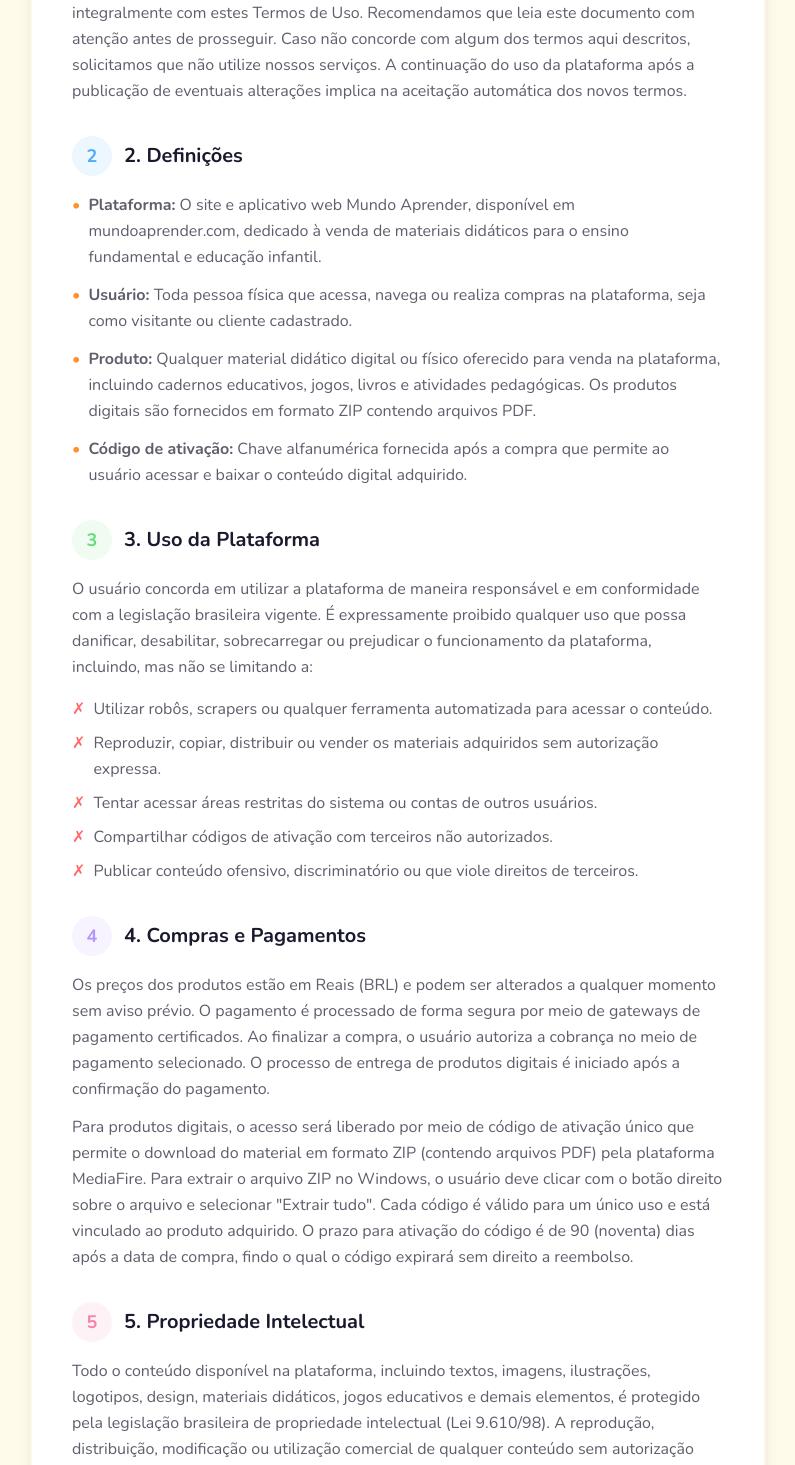
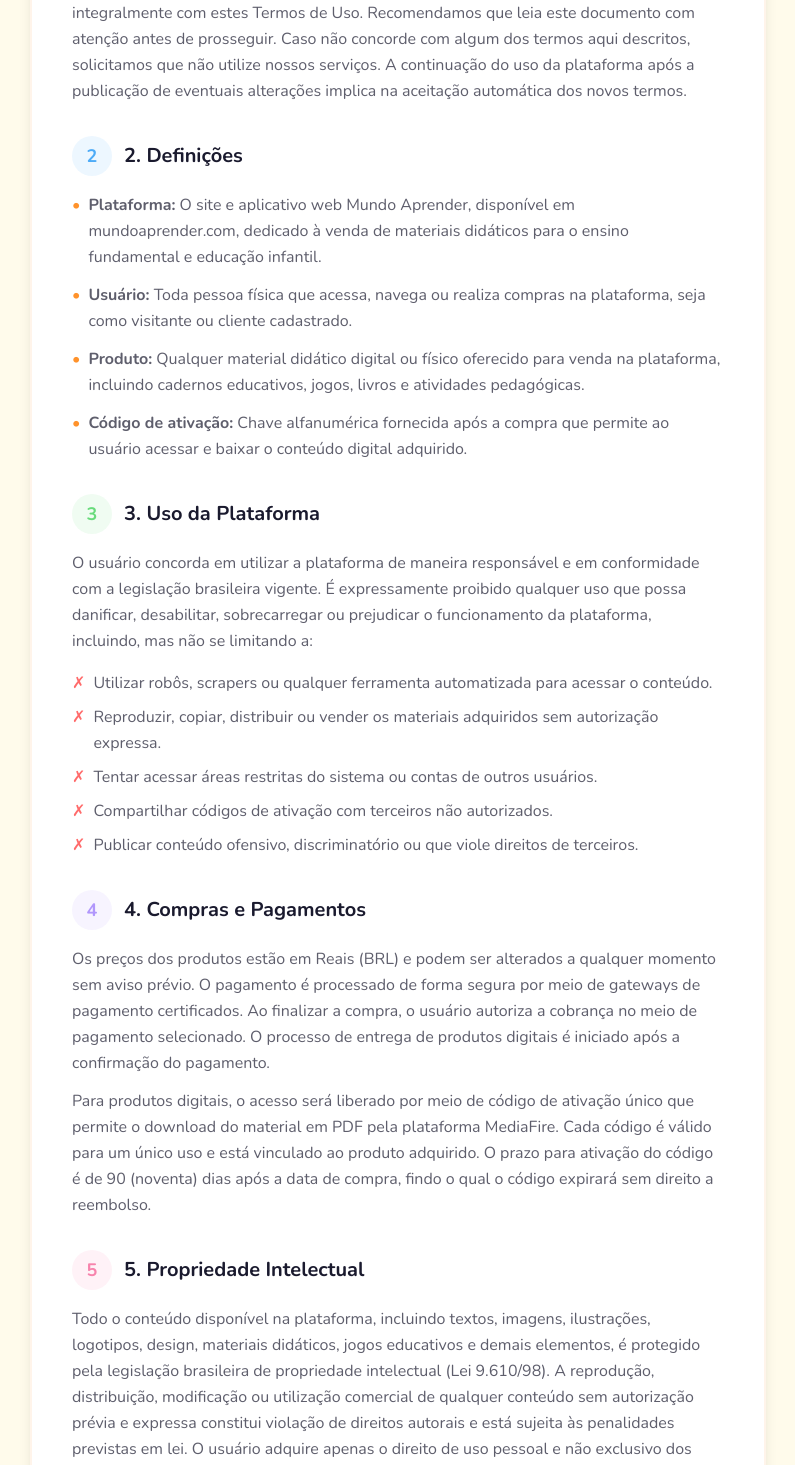
Before and after one commit to MicaelSanPedro/mundo-aprender, a Next.js app: page /termos-de-uso in a window 1280 px wide. Shown: the part 464-1929 px from the top of the page, without its empty margins (242-1037 px from the left). Built offline with nearby package versions, Linux system fonts and the light colour scheme.

Commit message:
Remove referencias a ZIP, mantem apenas PDF

```diff
--- a/src/app/page.tsx
+++ b/src/app/page.tsx
@@ -2205,7 +2205,7 @@ export default function Home() {
                   <Shield className="h-3.5 w-3.5 sm:h-4 sm:w-4" /> Compra Segura
                 </div>
                 <div className="flex items-center gap-1 sm:gap-1.5 glass rounded-full px-2.5 sm:px-3 py-1 sm:py-1.5 text-white text-xs sm:text-sm">
-                  <FileText className="h-3.5 w-3.5 sm:h-4 sm:w-4" /> Material Digital em ZIP/PDF
+                  <FileText className="h-3.5 w-3.5 sm:h-4 sm:w-4" /> Material Digital em PDF
                 </div>
               </div>
             </motion.div>
@@ -2573,12 +2573,12 @@ export default function Home() {
             {[
               {
                 q: "Como recebo o material após a compra?",
-                a: "Após a confirmação do pagamento, você recebe uma key de ativação pelo WhatsApp. Basta digitar a key no site para baixar o arquivo ZIP com seus PDFs pelo MediaFire! O acesso é vitalício e ilimitado. Para abrir o arquivo ZIP no Windows, clique com o botão direito nele e selecione \"Extrair tudo\".",
+                a: "Após a confirmação do pagamento, você recebe uma key de ativação pelo WhatsApp. Basta digitar a key no site para baixar seus PDFs pelo MediaFire! O acesso é vitalício e ilimitado.",
                 emoji: "📥",
               },
               {
                 q: "Posso imprimir quantas vezes quiser?",
-                a: "Sim! Após baixar o arquivo ZIP pelo MediaFire, basta extrair para acessar os PDFs. Você pode imprimir quantas cópias precisar para uso pessoal ou em sala de aula. Recomendamos impressão em papel sulfite 75g ou superior.",
+                a: "Sim! Após baixar pelo MediaFire, o PDF é seu. Você pode imprimir quantas cópias precisar para uso pessoal ou em sala de aula. Recomendamos impressão em papel sulfite 75g ou superior.",
                 emoji: "🖨️",
               },
               {
@@ -2596,11 +2596,7 @@ export default function Home() {
                 a: "Sim! Oferecemos garantia de 7 dias. Se o material não atender suas expectativas, entre em contato pelo WhatsApp ou e-mail damatorres50@hotmail.com e devolvemos 100% do valor.",
                 emoji: "🛡️",
               },
-              {
-                q: "Como abro o arquivo ZIP no Windows?",
-                a: "É muito simples! Após baixar o arquivo ZIP, localize-o na pasta \"Downloads\" do seu computador. Clique com o botão direito sobre o arquivo e selecione \"Extrair tudo...\". Escolha onde quer salvar os arquivos e clique em \"Extrair\". Pronto! Os PDFs estarão disponíveis na pasta escolhida. Se preferir, também é possível dar um duplo clique no ZIP para abrir e arrastar os arquivos para outra pasta.",
-                emoji: "📦",
-              },
+
             ].map((faq, i) => (
               <FAQItem key={i} question={faq.q} answer={faq.a} emoji={faq.emoji} index={i} />
             ))}
@@ -2646,7 +2642,7 @@ export default function Home() {
               {/* Features */}
               <div className="grid sm:grid-cols-2 gap-4">
                 {[
-                  { icon: Download, color: "kid-blue", title: "Download via MediaFire", desc: "Arquivo ZIP com PDFs — receba sua key e baixe" },
+                  { icon: Download, color: "kid-blue", title: "Download via MediaFire", desc: "Receba sua key e baixe seus PDFs" },
                   { icon: Shield, color: "kid-green", title: "Acesso Vitalício", desc: "Download ilimitado para sempre" },
                   { icon: Heart, color: "kid-pink", title: "Feito com Carinho", desc: "Aprovado por educadores" },
                   { icon: Award, color: "kid-purple", title: "Acesso Ilimitado", desc: "Baixe quantas vezes quiser" },
@@ -3213,7 +3209,7 @@ export default function Home() {
 
                 <div className="bg-kid-blue/10 rounded-2xl p-4 border border-kid-blue/20 flex items-center gap-3">
                   <FileText className="h-5 w-5 text-kid-blue shrink-0" />
-                  <p className="text-sm text-foreground/70">Produto digital em formato ZIP contendo PDFs — após o pagamento, você recebe uma key de ativação pelo WhatsApp! O download é feito pelo <a href="https://pt.wikipedia.org/wiki/MediaFire" target="_blank" rel="noopener noreferrer" className="text-kid-orange underline underline-offset-2 hover:text-kid-orange/80">MediaFire</a>. Para abrir: clique com o botão direito no ZIP e selecione &quot;Extrair tudo&quot;.</p>
+                  <p className="text-sm text-foreground/70">Produto digital em PDF — após o pagamento, você recebe uma key de ativação pelo WhatsApp! O download é feito pelo <a href="https://pt.wikipedia.org/wiki/MediaFire" target="_blank" rel="noopener noreferrer" className="text-kid-orange underline underline-offset-2 hover:text-kid-orange/80">MediaFire</a>.</p>
                 </div>
 
                 <div className="space-y-3">
@@ -3459,7 +3455,7 @@ export default function Home() {
                     <p className="text-sm font-bold text-foreground">Envie o comprovante</p>
                   </div>
                   <p className="text-xs text-foreground/60 mb-3">
-                    Após pagar, envie o comprovante pelo WhatsApp para receber sua key de ativação. O download é um arquivo ZIP (contendo PDFs) feito pelo <a href="https://pt.wikipedia.org/wiki/MediaFire" target="_blank" rel="noopener noreferrer" className="text-kid-orange underline underline-offset-2 hover:text-kid-orange/80">MediaFire</a>:
+                    Após pagar, envie o comprovante pelo WhatsApp para receber sua key de ativação. O download dos PDFs é feito pelo <a href="https://pt.wikipedia.org/wiki/MediaFire" target="_blank" rel="noopener noreferrer" className="text-kid-orange underline underline-offset-2 hover:text-kid-orange/80">MediaFire</a>:
                   </p>
                   <a
                     href="https://wa.me/5566984447849?text=Olá! Acabei de realizar o pagamento pelo Mundo Aprender. Segue o comprovante:"
--- a/src/app/termos-de-uso/page.tsx
+++ b/src/app/termos-de-uso/page.tsx
@@ -84,8 +84,7 @@ export default function TermosDeUso() {
                 <span>
                   <strong>Produto:</strong> Qualquer material didático digital ou físico oferecido
                   para venda na plataforma, incluindo cadernos educativos, jogos, livros e
-                  atividades pedagógicas. Os produtos digitais são fornecidos em formato ZIP
-                  contendo arquivos PDF.
+                  atividades pedagógicas.
                 </span>
               </li>
               <li className="flex gap-2">
@@ -153,9 +152,7 @@ export default function TermosDeUso() {
             </p>
             <p className="text-sm sm:text-base text-foreground/70 leading-relaxed">
               Para produtos digitais, o acesso será liberado por meio de código de ativação único
-              que permite o download do material em formato ZIP (contendo arquivos PDF) pela
-              plataforma MediaFire. Para extrair o arquivo ZIP no Windows, o usuário deve clicar
-              com o botão direito sobre o arquivo e selecionar "Extrair tudo".
+              que permite o download do material em PDF pela plataforma MediaFire.
               Cada código é válido para um único uso e está vinculado ao produto adquirido. O prazo
               para ativação do código é de 90 (noventa) dias após a data de compra, findo o qual
               o código expirará sem direito a reembolso.
```
